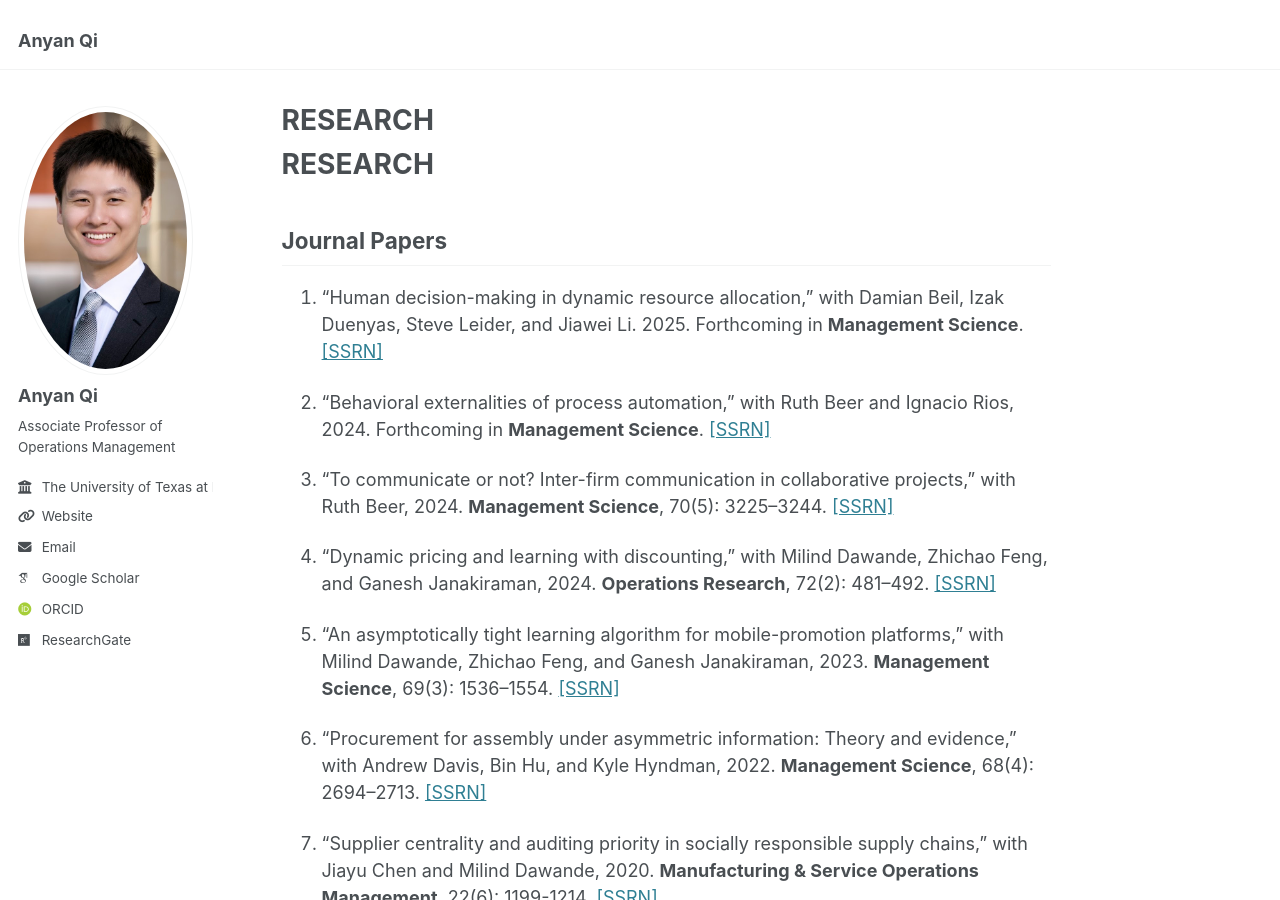
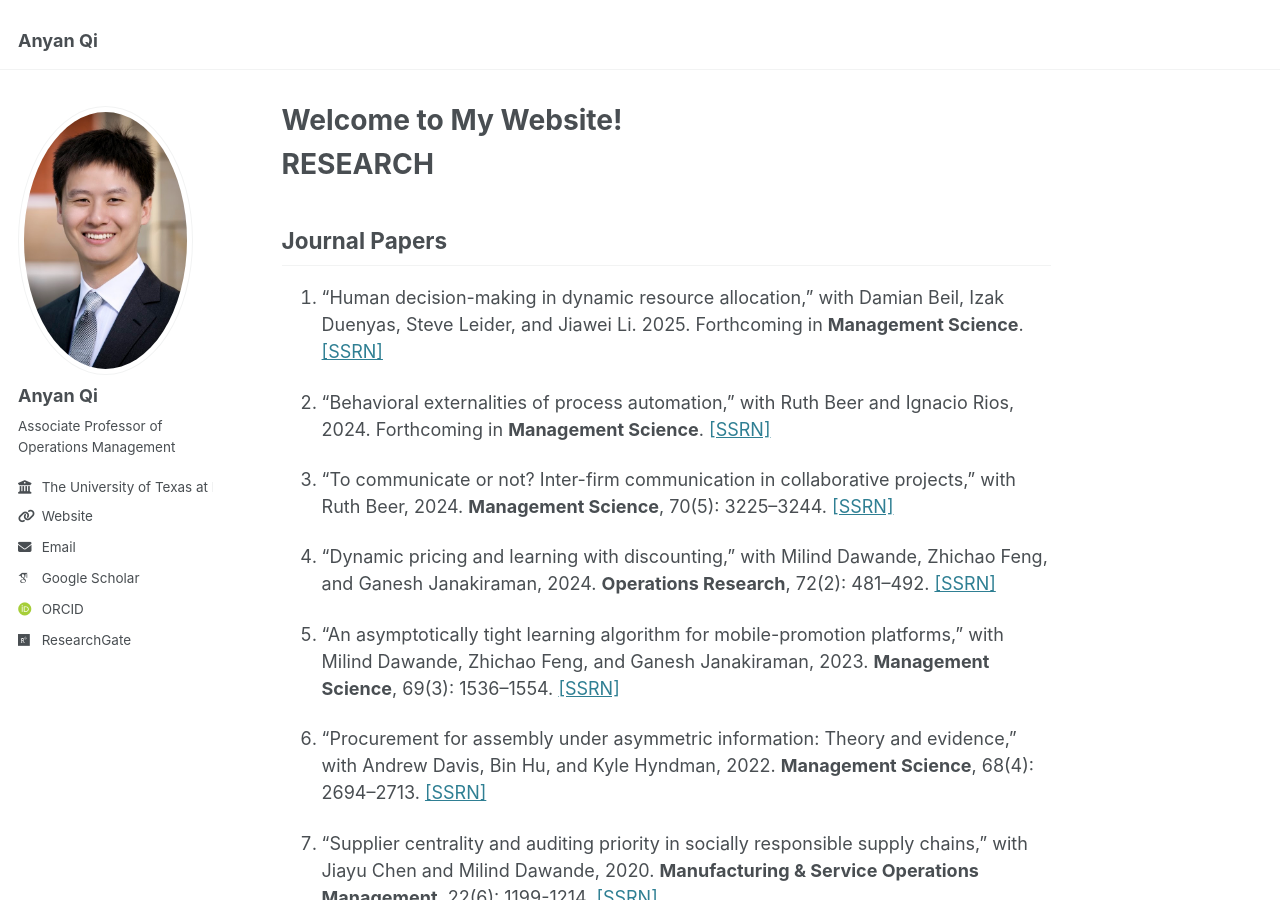
Before and after one commit to qi-anyan/qi-anyan.github.io, a Jekyll site: the page built from _pages/about.md, in a window 1280 px wide and 900 px high. Built offline with Jekyll 4.4.1, drawn with Linux system fonts in a browser that asks for light colours; some web fonts are replaced; our own code applies the rules of GitHub Pages for plain Markdown files.

Commit message:
Initial commit

```diff
--- a/_pages/about.md
+++ b/_pages/about.md
@@ -1,6 +1,6 @@
 ---
 permalink: /
-title: #"Academic Pages is a ready-to-fork GitHub Pages template for academic personal websites"
+title: "Welcome to My Website!"
 author_profile: true
 redirect_from:
   - /about/
```
